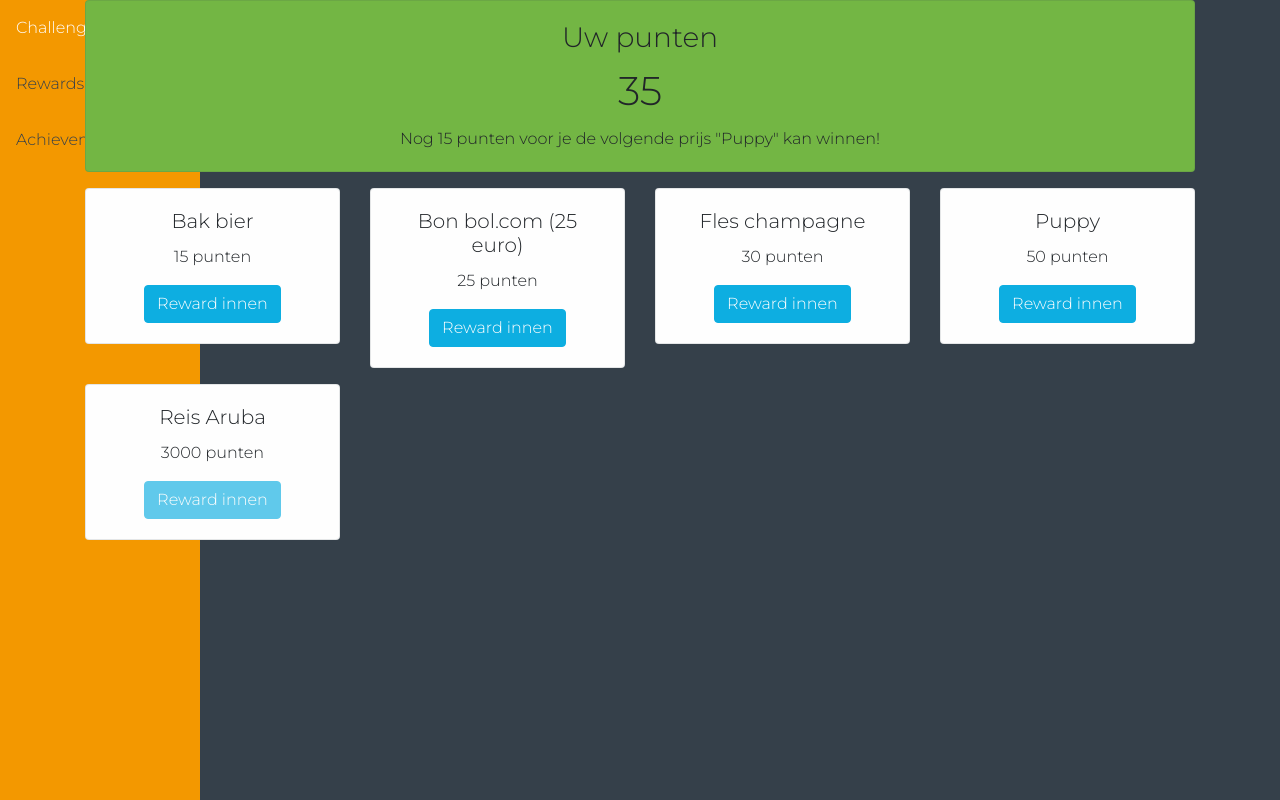
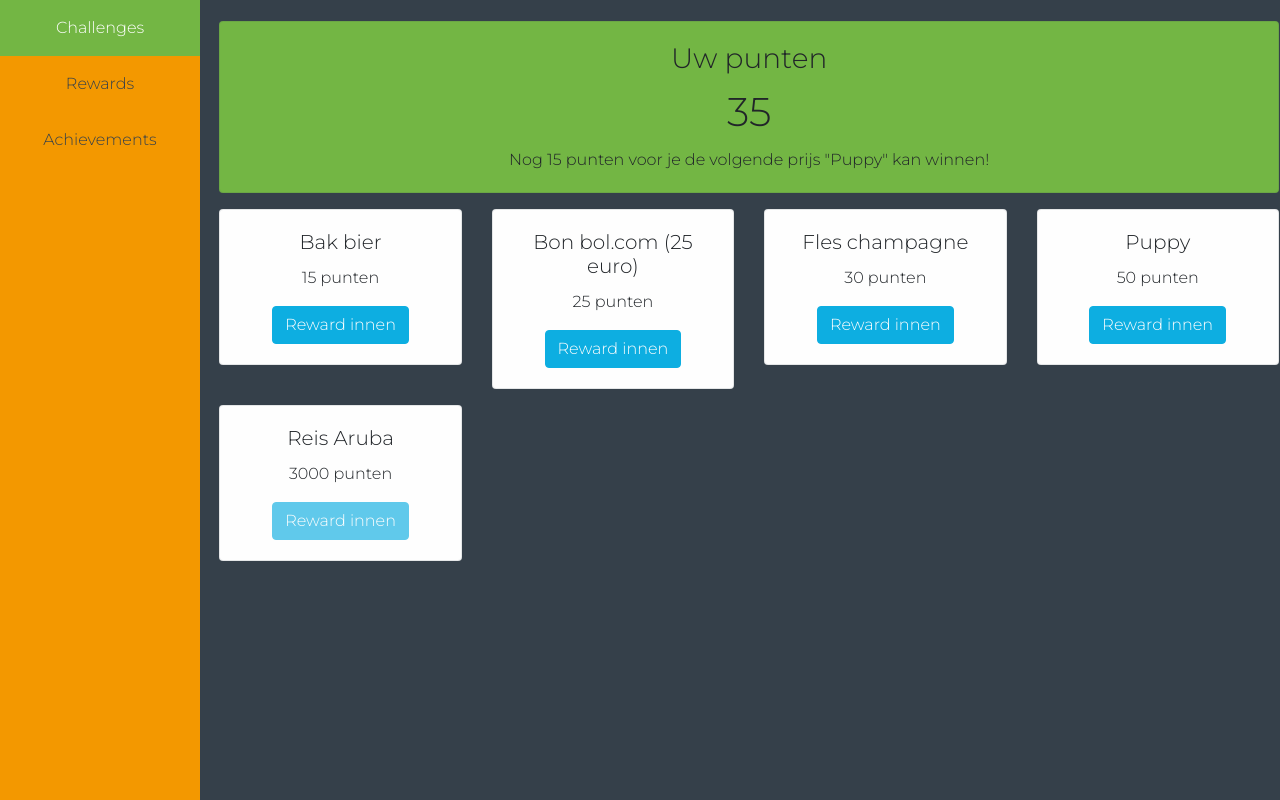
Before and after one commit to FlorianDH/rewards, an Angular app: page /reward in a window 1280 px wide. Built offline with nearby package versions, Linux system fonts and the light colour scheme.

Commit message:
navbar nog problem met responsibiliteit

```diff
--- a/src/app/app.component.html
+++ b/src/app/app.component.html
@@ -1,7 +1,12 @@
-<div id="container">
-  <app-sidebar></app-sidebar>
+<div id="container-fluid">
+  <div class="row">
+  <div class="col-sm-2">
+      <app-sidebar></app-sidebar>
+  </div>
 
-  <div id="content">
+
+  <div id="content" class="col-sm-10">
     <router-outlet></router-outlet>
   </div>
 </div>
+</div>
--- a/src/app/app.component.scss
+++ b/src/app/app.component.scss
@@ -0,0 +1,5 @@
+div#content {
+    margin-top: 20px;
+    margin-left: center;
+    padding: 1px 16px;
+  }
--- a/src/app/reward/reward.component.html
+++ b/src/app/reward/reward.component.html
@@ -1,4 +1,4 @@
-<div class="container">
+<div>
   <!-- Hier punten weergeven-->
   <div class="card text-center bg-success">
     <div class="card-body">
--- a/src/app/sidebar/sidebar.component.scss
+++ b/src/app/sidebar/sidebar.component.scss
@@ -6,6 +6,7 @@ $white: #FEFEFE;
 
 .sidebar {
     margin: 0;
+    margin-right: 20px;
     padding: 0;
     width: 200px;
     background-color: $yellow;
@@ -19,35 +20,33 @@ $white: #FEFEFE;
     color: $black;
     padding: 16px;
     text-decoration: none;
+    text-align: center;
   }
 
   .sidebar a.activated {
+    background-color: $blue;
+    color: white;
+  }
+
+  .sidebar a:hover:not(.active) {
     background-color: $green;
     color: white;
   }
 
-  .sidebar a:hover:not(.active) {
-    background-color: $yellow;
-    color: white;
-  }
 
-  div.content {
-    margin-left: 200px;
-    padding: 1px 16px;
-    height: 1000px;
-  }
 
-  @media screen and (max-width: 700px) {
+
+  @media screen and (max-width: 900px) {
     .sidebar {
       width: 100%;
       height: auto;
       position: relative;
     }
     .sidebar a {float: left;}
-    div.content {margin-left: 0;}
+    div#content {margin-left: 0;}
   }
 
-  @media screen and (max-width: 400px) {
+  @media screen and (max-width: 700px) {
     .sidebar a {
       text-align: center;
       float: none;
```
